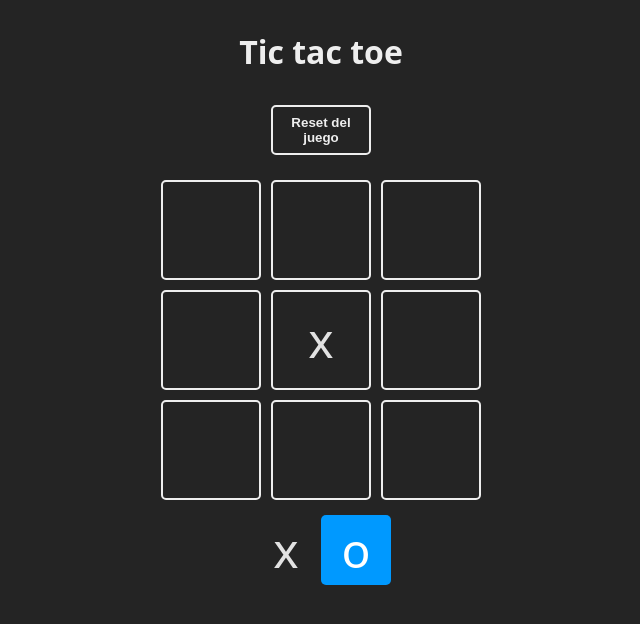
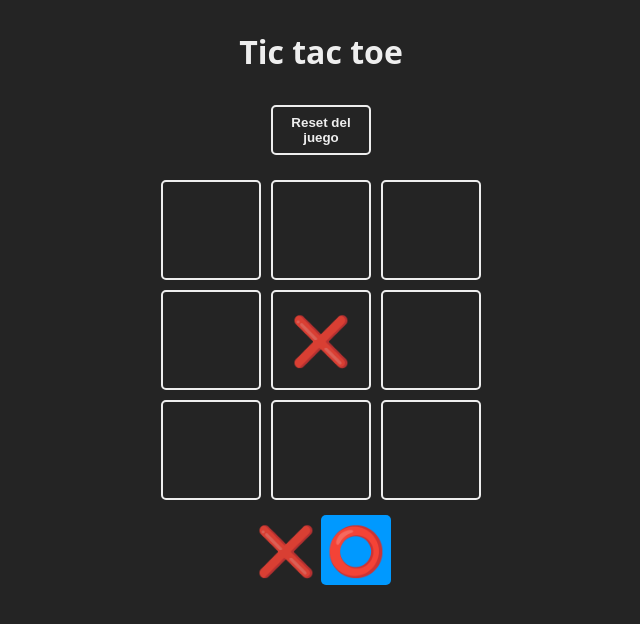
Before and after one commit to aaron1792/learning-react, a React (Vite) app in the folder projects/02-tic-tac-toe/: page / in a window 1280 px wide. Both pictures are taken after a click on the element 640 px from the left and 340 px from the top of the page. Shown: the top 624 px of the page, without its empty margins (319-959 px from the left). Built offline with nearby package versions, Linux system fonts and the light colour scheme.

Commit message:
extract components

```diff
--- a/projects/02-tic-tac-toe/src/App.jsx
+++ b/projects/02-tic-tac-toe/src/App.jsx
@@ -1,47 +1,14 @@
 
 import { useState } from 'react'
 import confetti from 'canvas-confetti'
+import { Square } from './components/Square.jsx'
+import {TURNS} from './constants.js'
+import { checkWinnerFrom, checkEndGame } from './logic/board.js'
+import { WinnerModal } from './components/WinnerModal.jsx'
 import './index.css'
 import './App.css'
 
-const TURNS = {
-  X:'x',
-  O:'o',
-}
 
-
-
-const Square = ({children ,isSelected, updateBoard, index}) => {
-const className = `square ${isSelected ? 'is-selected' : ''}`
-
-const handleClick = () => {
-  updateBoard(index)
-}
-  return (
-
-
-
-    <div onClick={handleClick} className={className}>
-
-      {children}
-
-
-    </div>
-  )
-
-
-}
-
-const WINNER_COMBOS = [
-  [0,1,2],
-  [3,4,5],
-  [6,7,8],
-  [0,3,6],
-  [1,4,7],
-  [2,5,8],
-  [0,4,8],
-  [2,4,6]
-]
 
 function App() {
 
@@ -51,20 +18,7 @@
 // null es que no hay ganador, false es que hay un empate
   const [winner, setWinner] = useState(null)
 
-  const checkWinner = (boardToCheck) => {
 
-    for(const combo of WINNER_COMBOS){
-      const [a,b,c] = combo
-      if(
-        boardToCheck[a] &&
-        boardToCheck[a] === boardToCheck[b] &&
-        boardToCheck[a] === boardToCheck[c]
-      ){
-        return boardToCheck[a]
-      }
-    }
-    return null
-  }
 
   const resetGame = () => {
 
@@ -75,10 +29,6 @@
 
   }
 
-  const checkEndGame = (newBoard) => {
-
-    return newBoard.every((square) => square !== null)
-  }
 
   const updateBoard = (index) => {
 // no actualizamos esta posicion
@@ -95,7 +45,7 @@
 
     // revisar si hay un ganador
 
-    const newWinner = checkWinner(newBoard)
+    const newWinner = checkWinnerFrom(newBoard)
     if(newWinner){
       confetti()
       setWinner(newWinner)
@@ -134,33 +84,7 @@
 <Square isSelected= {turn === TURNS.O}>{TURNS.O}</Square>
 
  </section>
- {winner !== null && (
-  <section className='winner'>
-    <div className='text'>
-      <h2>
-
-        {
-          winner === false ? 'Empate' : 'Gano'
-        }
-      </h2>
-
-      <header className='win'>
-        {winner && <Square>{winner}</Square>}
-
-
-      </header>
-      <footer>
-
-        <button onClick={resetGame}>Empezar de nuevo</button>
-      </footer>
-
-
-    </div>
-
-
-
-  </section>
- ) }
+ <WinnerModal resetGame={resetGame} winner={winner}/>
   </main>
 
 
--- /dev/null
+++ b/projects/02-tic-tac-toe/src/components/Square.jsx
@@ -0,0 +1,20 @@
+export const Square = ({children ,isSelected, updateBoard, index}) => {
+    const className = `square ${isSelected ? 'is-selected' : ''}`
+
+    const handleClick = () => {
+      updateBoard(index)
+    }
+      return (
+
+
+
+        <div onClick={handleClick} className={className}>
+
+          {children}
+
+
+        </div>
+      )
+
+
+    }
--- /dev/null
+++ b/projects/02-tic-tac-toe/src/components/WinnerModal.jsx
@@ -0,0 +1,37 @@
+import { Square } from "./Square"
+
+
+export function WinnerModal  ({winner, resetGame}) {
+    if(winner === null) return null
+
+    const winnerText = winner === false ? 'Empate' : 'Gano:'
+
+    return(
+
+
+            <section className='winner'>
+              <div className='text'>
+                <h2>
+
+                  {
+                    winnerText
+                  }
+                </h2>
+
+                <header className='win'>
+                  {winner && <Square>{winner}</Square>}
+
+
+                </header>
+                <footer>
+
+                  <button onClick={resetGame}>Empezar de nuevo</button>
+                </footer>
+
+
+              </div>
+
+
+
+            </section>
+           ) }
--- /dev/null
+++ b/projects/02-tic-tac-toe/src/constants.js
@@ -0,0 +1,19 @@
+export const TURNS = {
+    X:'❌',
+    O:'⭕',
+  }
+
+
+
+
+
+  export const WINNER_COMBOS = [
+    [0,1,2],
+    [3,4,5],
+    [6,7,8],
+    [0,3,6],
+    [1,4,7],
+    [2,5,8],
+    [0,4,8],
+    [2,4,6]
+  ]
--- /dev/null
+++ b/projects/02-tic-tac-toe/src/logic/board.js
@@ -0,0 +1,21 @@
+import { WINNER_COMBOS } from "../constants"
+
+export const checkWinnerFrom = (boardToCheck) => {
+
+    for(const combo of WINNER_COMBOS){
+      const [a,b,c] = combo
+      if(
+        boardToCheck[a] &&
+        boardToCheck[a] === boardToCheck[b] &&
+        boardToCheck[a] === boardToCheck[c]
+      ){
+        return boardToCheck[a]
+      }
+    }
+    return null
+  }
+
+  export   const checkEndGame = (newBoard) => {
+
+    return newBoard.every((square) => square !== null)
+  }
```
